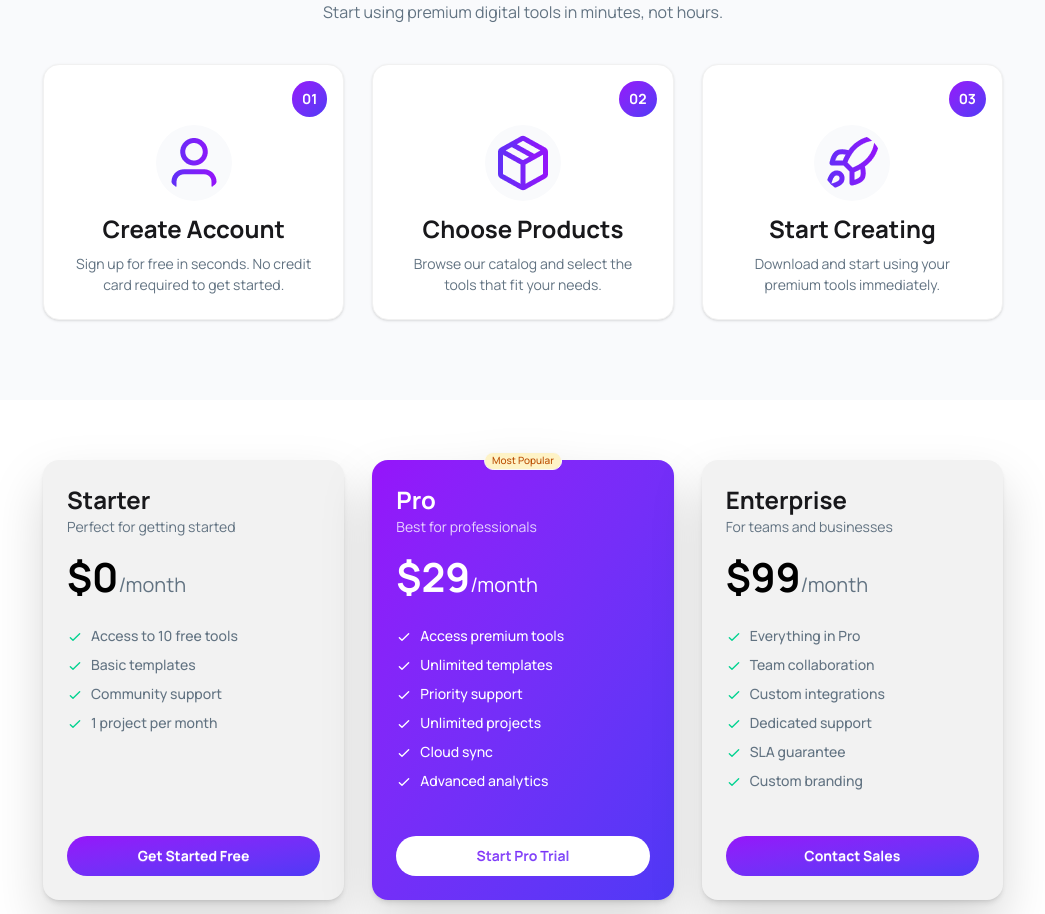
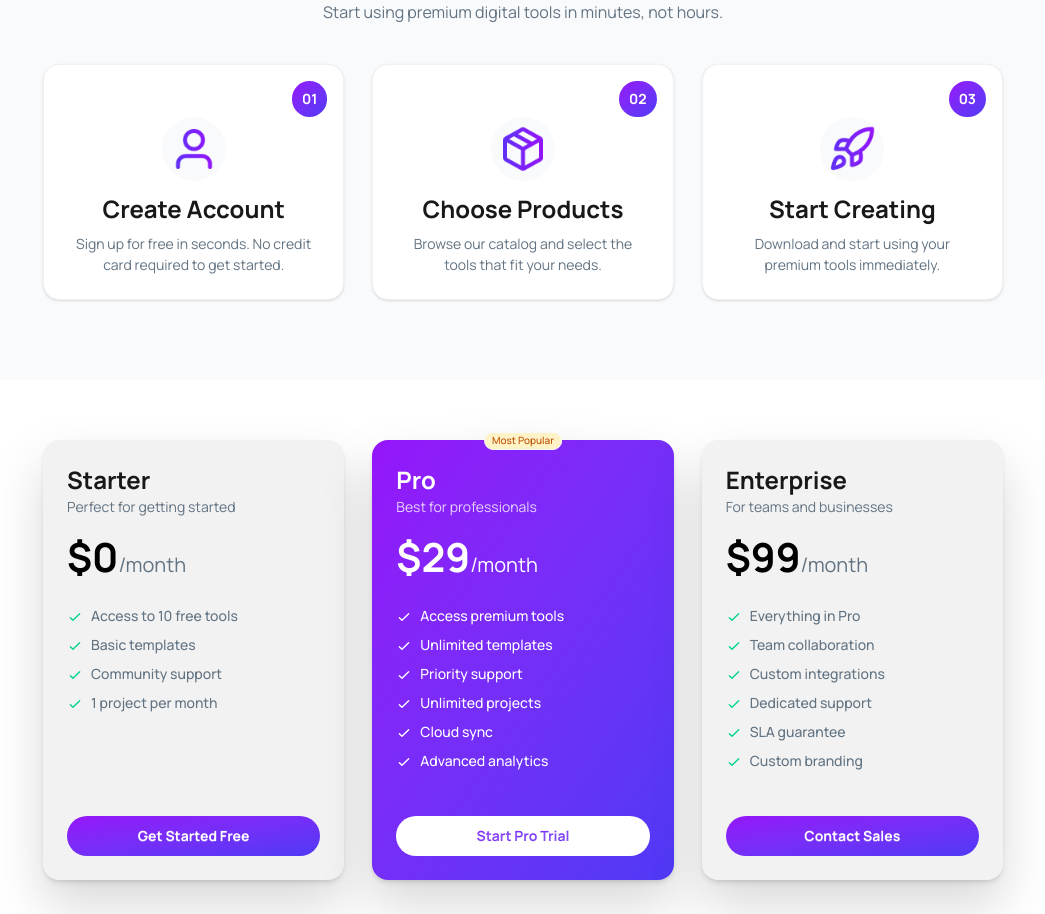
Before and after one commit to sagorteasc/PH-Assignment-06, a React (Vite) app: page / in a window 1280 px wide. Shown: the part 2961-3875 px from the top of the page, without its empty margins (117-1162 px from the left). Built offline with nearby package versions, Linux system fonts and the light colour scheme.

Commit message:
add React Toastify for alerts

```diff
--- a/src/App.jsx
+++ b/src/App.jsx
@@ -8,6 +8,7 @@ import Products from "./components/Products/Products"
 import Status from "./components/Status/Status"
 import CartProducts from "./components/CartProducts/CartProducts"
 import Category from "./components/Category/Category"
+import { ToastContainer, toast } from 'react-toastify';
 
 function App() {
 
@@ -15,7 +16,7 @@ function App() {
 
   const [isActive, setIsActive] = useState({
     status: "product"
-  })
+  });
   const [btnClicked, setBtnClicked] = useState([]);
   const [cartCounter, setCartCounter] = useState(0);
   const [addToCart, setAddToCart] = useState([]);
@@ -25,22 +26,22 @@ function App() {
 
   // add to cart and cart counter
   const handleBuyNow = (product) => {
-    setBtnClicked(pricing => [...pricing, product.id]);
-    setCartCounter(cartCounter + 1);
-
     const isExist = addToCart.find(p => p.id === product.id);
 
     if (isExist) {
-      alert("Plan Already in the Cart");
+      toast.error("Plan Already in the Cart");
       return;
     }
 
     else {
       const newCartList = [...addToCart, product];
-      alert("Plan Added to Cart");
+      toast.success("Plan Added to Cart");
 
       setAddToCart(newCartList);
+      setBtnClicked(pricing => [...pricing, product.id]);
+      setCartCounter(oldCount => oldCount + 1);
     }
+
   }
 
   // toggle category
@@ -60,13 +61,15 @@ function App() {
   // remove from cart
   const handleRemoveFromCart = (product) => {
 
-    setCartCounter(cartCounter - 1);
+    setCartCounter(oldCount => oldCount - 1);
+
 
     const updatedClicked = btnClicked.filter(id => id !== product.id);
-    setBtnClicked(updatedClicked)
+    setBtnClicked(updatedClicked);
 
     const newCartData = addToCart.filter(p => p.id !== product.id);
     setAddToCart(newCartData);
+    toast.warning("Plan Removed From Cart");
   }
 
   // proceed button
@@ -74,11 +77,12 @@ function App() {
     setAddToCart([]);
     setBtnClicked([]);
     setCartCounter(0);
-    alert("Congratulations!!");
+    toast.success("Congratulations!! Purchase Successful");
   }
 
   return (
     <>
+      <ToastContainer />
       <div className="max-w-400 mx-auto">
         <NavBar cartCounter={cartCounter}></NavBar>
         <Banner></Banner>
--- a/src/components/Category/Category.jsx
+++ b/src/components/Category/Category.jsx
@@ -39,7 +39,7 @@ const Category = ({ cartCounter, handleCategory, isActive }) => {
 Category.propTypes = {
     cartCounter: PropTypes.number.isRequired,
     handleCategory: PropTypes.func.isRequired,
-    isActive: PropTypes.bool.isRequired
+    isActive: PropTypes.object.isRequired
 }
 
 export default Category;
--- a/src/components/GetStarted/GetStarted.jsx
+++ b/src/components/GetStarted/GetStarted.jsx
@@ -21,10 +21,10 @@ const GetStarted = () => {
                             </div>
                         </div>
 
-                        <figure className="px-10 pt-2 -mb-3">
+                        <figure className="bg-[#F9FAFC] rounded-full w-fit flex justify-center mx-auto -mb-3">
                             <img
                                 src={ProfileImg}
-                                className="bg-[#F9FAFC] rounded-full p-2" />
+                                className="w-16 h-16 object-contain p-2" />
                         </figure>
 
                         <div className="card-body text-center">
@@ -41,10 +41,10 @@ const GetStarted = () => {
                             </div>
                         </div>
 
-                        <figure className="px-10 pt-2 -mb-3">
+                        <figure className="bg-[#F9FAFC] rounded-full w-fit flex justify-center mx-auto -mb-3">
                             <img
                                 src={ProductImg}
-                                className="bg-[#F9FAFC] rounded-full p-2" />
+                                className="w-16 h-16 object-contain p-2" />
                         </figure>
 
                         <div className="card-body text-center">
@@ -62,10 +62,10 @@ const GetStarted = () => {
                         </div>
 
 
-                        <figure className="px-10 pt-2 -mb-3">
+                        <figure className="bg-[#F9FAFC] rounded-full w-fit flex justify-center mx-auto -mb-3">
                             <img
                                 src={RocketImg}
-                                className="bg-[#F9FAFC] rounded-full  p-2" />
+                                className="w-16 h-16 object-contain p-2" />
                         </figure>
 
                         <div className="card-body text-center">
--- a/src/components/Product/Product.jsx
+++ b/src/components/Product/Product.jsx
@@ -7,7 +7,7 @@ import WritingImg from "../../assets/products/writing_2327400 1.png"
 
 const Product = ({ digiTool, handleBuyNow, btnClicked }) => {
 
-    const { id, tagType, icon, name, description, price, period, features } = digiTool
+    const { id, tagType, icon, name, description, price, period, features } = digiTool;
 
     return (
         <div>
--- a/src/components/Products/Products.jsx
+++ b/src/components/Products/Products.jsx
@@ -27,7 +27,6 @@ Products.propTypes = {
     digiToolsPromise: PropTypes.instanceOf(Promise).isRequired,
     handleBuyNow: PropTypes.func.isRequired,
     btnClicked: PropTypes.array.isRequired,
-    cartCounter: PropTypes.number.isRequired
 }
 
 export default Products;
--- a/src/index.css
+++ b/src/index.css
@@ -6,3 +6,8 @@
 body {
   font-family: "Manrope", sans-serif;
 }
+
+.Toastify__toast {
+  width: 320px;
+  max-width: 90vw;
+}
```
